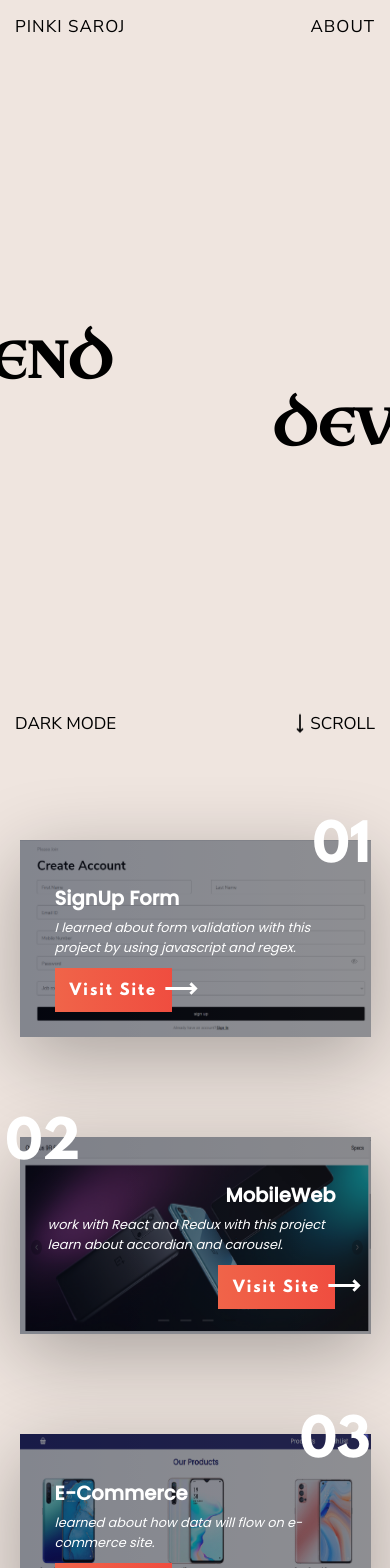
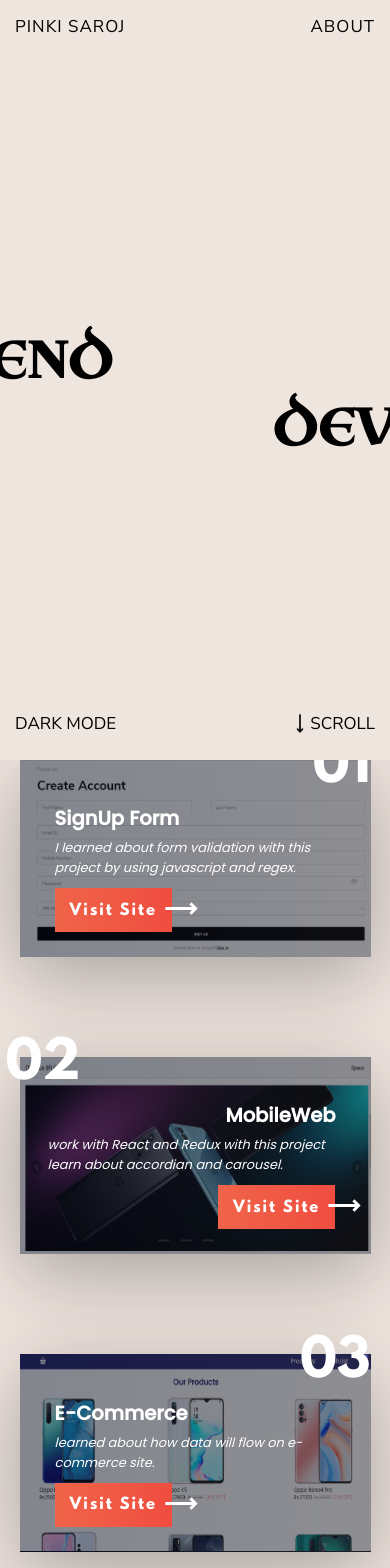
Before and after one commit to Pinki-851/portfolio, a React (Create React App) app: page /#/ in a window 390 px wide. Shown: the top 1568 px of the page. Built offline with nearby package versions, Linux system fonts and the light colour scheme; a web font is replaced by a local one.

Commit message:
css added

```diff
--- a/src/components/Card/Card.css
+++ b/src/components/Card/Card.css
@@ -194,7 +194,7 @@
 /* --------for mobile---------- */
 @media screen and (max-width: 480px) {
   .whole_work_card_container {
-    padding: 80px 0px;
+    padding: 0px;
   }
   .work_card_container:nth-child(even),
   .work_card_container:nth-child(odd) {
```
